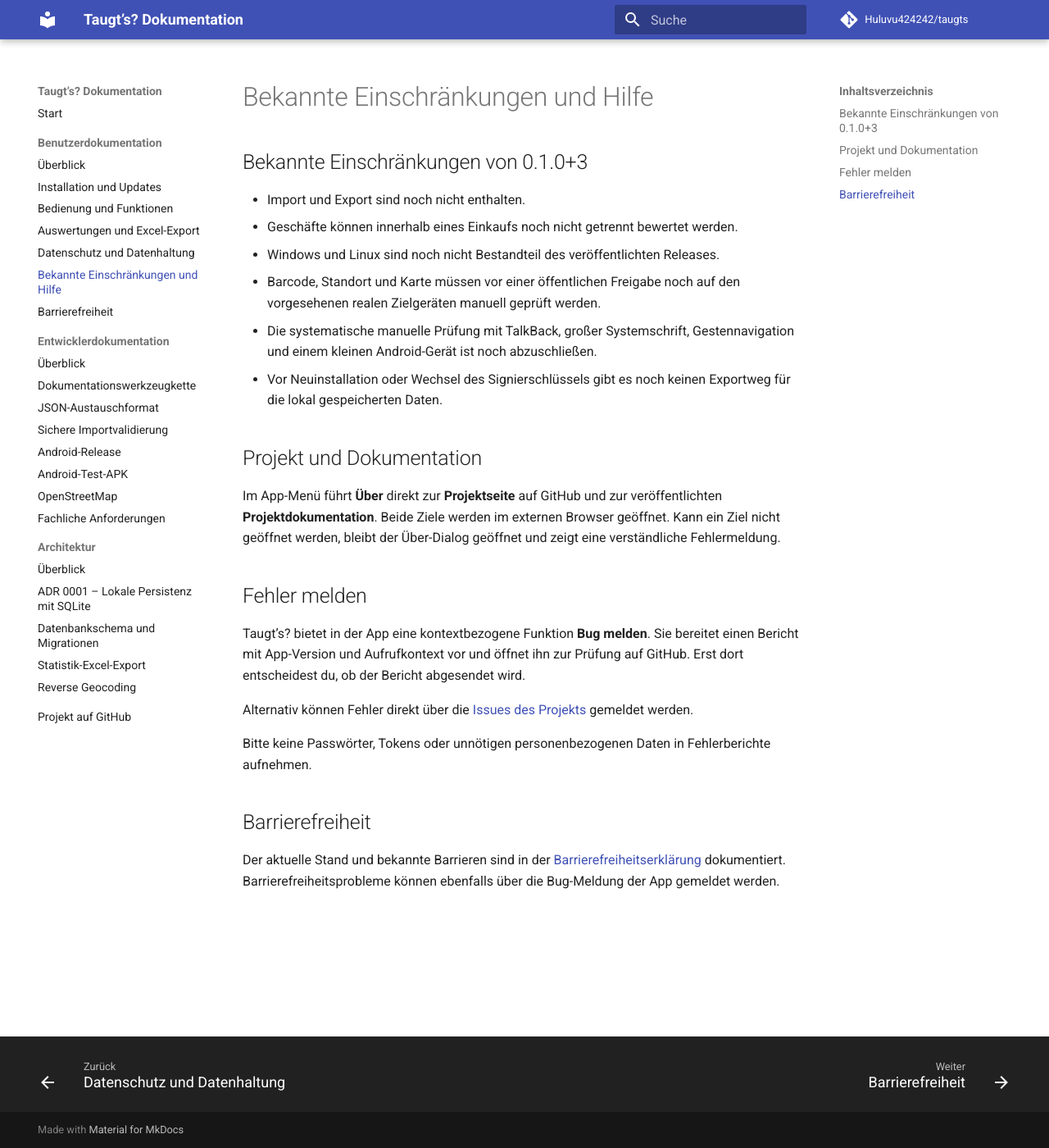
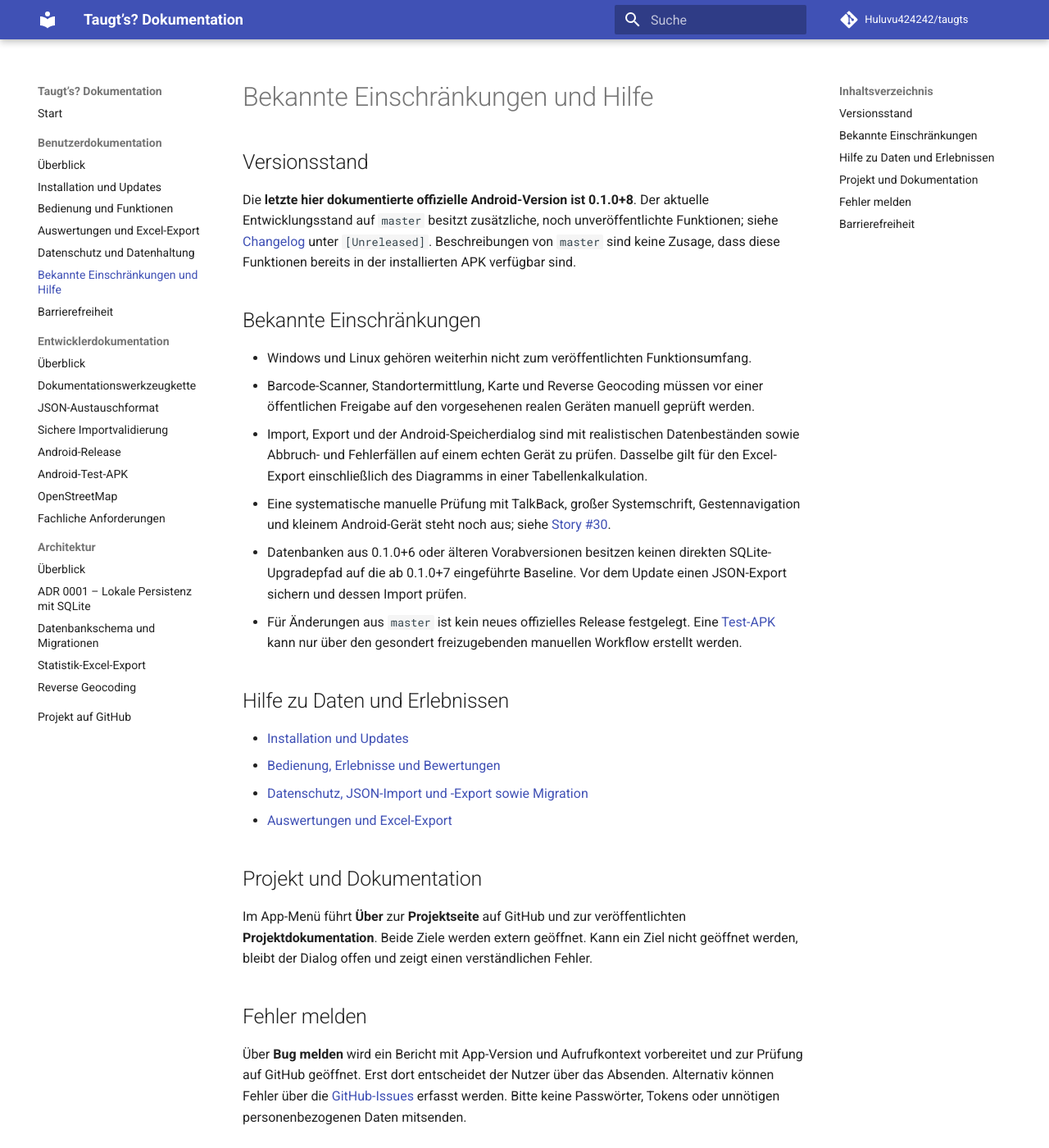
Before and after one commit to Huluvu424242/taugts, an MkDocs documentation site: the page built from docs/benutzer/hilfe.md, in a window 1280 px wide and 1400 px high. Shown: the whole window at 82% size. Built offline with MkDocs 1.6.1 and Material for MkDocs 9.7.7, drawn with Linux system fonts in a browser that asks for light colours; comment, search, counter and statistics services are not loaded; some of the changed text lies outside the part shown.

Commit message:
docs(#232): docs/benutzer/hilfe.md mit master-Stand abgleichen

```diff
--- a/docs/benutzer/hilfe.md
+++ b/docs/benutzer/hilfe.md
@@ -1,26 +1,33 @@
 # Bekannte Einschränkungen und Hilfe
 
-## Bekannte Einschränkungen von 0.1.0+3
+## Versionsstand
 
-- Import und Export sind noch nicht enthalten.
-- Geschäfte können innerhalb eines Einkaufs noch nicht getrennt bewertet werden.
-- Windows und Linux sind noch nicht Bestandteil des veröffentlichten Releases.
-- Barcode, Standort und Karte müssen vor einer öffentlichen Freigabe noch auf den vorgesehenen realen Zielgeräten manuell geprüft werden.
-- Die systematische manuelle Prüfung mit TalkBack, großer Systemschrift, Gestennavigation und einem kleinen Android-Gerät ist noch abzuschließen.
-- Vor Neuinstallation oder Wechsel des Signierschlüssels gibt es noch keinen Exportweg für die lokal gespeicherten Daten.
+Die **letzte hier dokumentierte offizielle Android-Version ist 0.1.0+8**. Der aktuelle Entwicklungsstand auf `master` besitzt zusätzliche, noch unveröffentlichte Funktionen; siehe [Changelog](https://github.com/Huluvu424242/taugts/blob/master/CHANGELOG.md) unter `[Unreleased]`. Beschreibungen von `master` sind keine Zusage, dass diese Funktionen bereits in der installierten APK verfügbar sind.
+
+## Bekannte Einschränkungen
+
+- Windows und Linux gehören weiterhin nicht zum veröffentlichten Funktionsumfang.
+- Barcode-Scanner, Standortermittlung, Karte und Reverse Geocoding müssen vor einer öffentlichen Freigabe auf den vorgesehenen realen Geräten manuell geprüft werden.
+- Import, Export und der Android-Speicherdialog sind mit realistischen Datenbeständen sowie Abbruch- und Fehlerfällen auf einem echten Gerät zu prüfen. Dasselbe gilt für den Excel-Export einschließlich des Diagramms in einer Tabellenkalkulation.
+- Eine systematische manuelle Prüfung mit TalkBack, großer Systemschrift, Gestennavigation und kleinem Android-Gerät steht noch aus; siehe [Story #30](https://github.com/Huluvu424242/taugts/issues/30).
+- Datenbanken aus 0.1.0+6 oder älteren Vorabversionen besitzen keinen direkten SQLite-Upgradepfad auf die ab 0.1.0+7 eingeführte Baseline. Vor dem Update einen JSON-Export sichern und dessen Import prüfen.
+- Für Änderungen aus `master` ist kein neues offizielles Release festgelegt. Eine [Test-APK](../entwicklung/android-test-apk.md) kann nur über den gesondert freizugebenden manuellen Workflow erstellt werden.
+
+## Hilfe zu Daten und Erlebnissen
+
+- [Installation und Updates](installation.md)
+- [Bedienung, Erlebnisse und Bewertungen](bedienung.md)
+- [Datenschutz, JSON-Import und -Export sowie Migration](datenhaltung.md)
+- [Auswertungen und Excel-Export](auswertungen.md)
 
 ## Projekt und Dokumentation
 
-Im App-Menü führt **Über** direkt zur **Projektseite** auf GitHub und zur veröffentlichten **Projektdokumentation**. Beide Ziele werden im externen Browser geöffnet. Kann ein Ziel nicht geöffnet werden, bleibt der Über-Dialog geöffnet und zeigt eine verständliche Fehlermeldung.
+Im App-Menü führt **Über** zur **Projektseite** auf GitHub und zur veröffentlichten **Projektdokumentation**. Beide Ziele werden extern geöffnet. Kann ein Ziel nicht geöffnet werden, bleibt der Dialog offen und zeigt einen verständlichen Fehler.
 
 ## Fehler melden
 
-Taugt’s? bietet in der App eine kontextbezogene Funktion **Bug melden**. Sie bereitet einen Bericht mit App-Version und Aufrufkontext vor und öffnet ihn zur Prüfung auf GitHub. Erst dort entscheidest du, ob der Bericht abgesendet wird.
-
-Alternativ können Fehler direkt über die [Issues des Projekts](https://github.com/Huluvu424242/taugts/issues) gemeldet werden.
-
-Bitte keine Passwörter, Tokens oder unnötigen personenbezogenen Daten in Fehlerberichte aufnehmen.
+Über **Bug melden** wird ein Bericht mit App-Version und Aufrufkontext vorbereitet und zur Prüfung auf GitHub geöffnet. Erst dort entscheidet der Nutzer über das Absenden. Alternativ können Fehler über die [GitHub-Issues](https://github.com/Huluvu424242/taugts/issues) erfasst werden. Bitte keine Passwörter, Tokens oder unnötigen personenbezogenen Daten mitsenden.
 
 ## Barrierefreiheit
 
-Der aktuelle Stand und bekannte Barrieren sind in der [Barrierefreiheitserklärung](../barrierefreiheit.md) dokumentiert. Barrierefreiheitsprobleme können ebenfalls über die Bug-Meldung der App gemeldet werden.
+Umsetzungsstand und bekannte Barrieren stehen in der [Barrierefreiheitserklärung](../barrierefreiheit.md). Barrierefreiheitsprobleme können ebenfalls in der App gemeldet werden.
```
